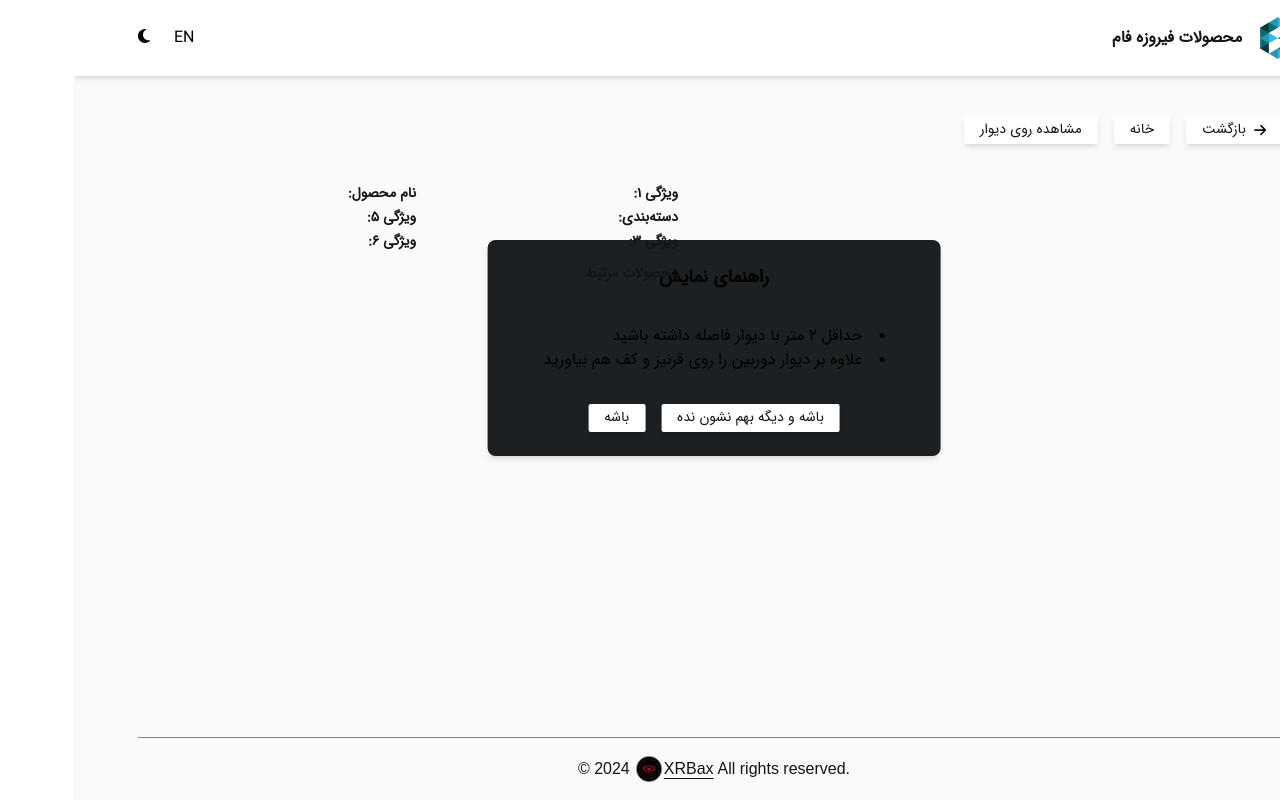
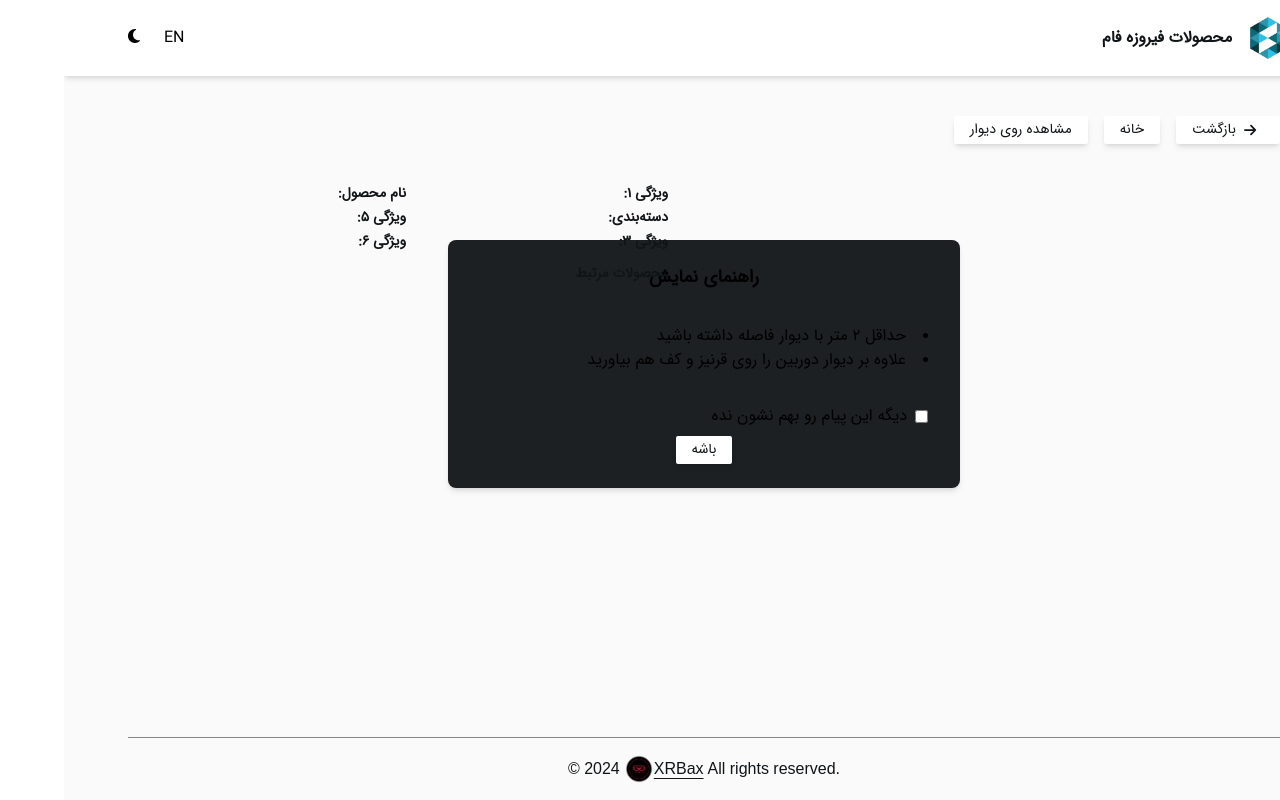
Before and after one commit to mmollaahmadi/Firouze-CO, a Next.js app: page /product/1 in a window 1280 px wide. Both pictures are taken after a click on the button "مشاهده روی دیوار". Built offline with nearby package versions, Linux system fonts and the light colour scheme.

Commit message:
change width of modal and message.

```diff
--- a/src/components/composite/Modals/GuideModalContent/GuideModalContent.tsx
+++ b/src/components/composite/Modals/GuideModalContent/GuideModalContent.tsx
@@ -1,7 +1,7 @@
 import Button from "@/components/atomic/Button";
 import { GlobalContext } from "@/context";
 import useLanguage from "@/logic/client/useLanguage";
-import { useContext } from "react";
+import { useContext, useState } from "react";
 
 export default function GuideModalContent({
   onClose,
@@ -13,10 +13,14 @@ export default function GuideModalContent({
   const { language } = useContext(GlobalContext);
   const { getContext } = useLanguage();
   const context = getContext(language);
+  const [isChecked, setIsChecked] = useState(false);
+  const handleCheckboxChange = (event: any) => {
+    setIsChecked(event.target.checked);
+  };
 
-  const displayModel = (showMeAgain: boolean = true) => {
+  const displayModel = () => {
     try {
-      if (!showMeAgain) {
+      if (isChecked === true) {
         sessionStorage?.setItem("displayModal", "false");
       }
       innerButtonRef?.current?.click();
@@ -25,21 +29,27 @@ export default function GuideModalContent({
       console.error(error);
     }
   };
+
   return (
-    <div className="grid grid-cols-1 p-6 justify-evenly items-center shadow-md bg-opacity-95 bg-SuperDarkBlue rounded-lg absolute w-250 top-0 mt-[30vh] left-1/2 -translate-x-1/2 bottom-70">
+    <div className="grid grid-cols-1 p-6 justify-evenly items-center shadow-md bg-opacity-95 bg-SuperDarkBlue rounded-lg absolute w-5/6 sm:w-2/5 top-0 mt-[30vh] left-1/2 -translate-x-1/2 bottom-70">
       <div className="text-center">
         <h1 className="text-lg font-bold">{context?.guide_lines_title}</h1>
       </div>
-      <div className="p-8">
+      <div className="px-2 py-8">
         {context?.guide_lines?.map((a) => (
           <li>{a}</li>
         ))}
       </div>
-      <div className="flex justify-center">
-        <Button
-          onClick={() => displayModel(false)}
-          label={context?.ok_and_never_show_me_again}
+      <label className="flex items-center">
+        <input
+          type="checkbox"
+          checked={isChecked}
+          onChange={handleCheckboxChange}
+          className="mx-2"
         />
+        {context?.never_show_me_again}
+      </label>
+      <div className="flex justify-center mt-2">
         <Button onClick={() => displayModel()} label={context?.ok} />
       </div>
     </div>
--- a/src/dictionaries/en.json
+++ b/src/dictionaries/en.json
@@ -20,5 +20,5 @@
     "In addition to the wall, align the camera with the cornice and floor."
   ],
   "ok": "OK",
-  "ok_and_never_show_me_again": "OK and Never Show Me Again"
+  "never_show_me_again": "Never Show Me This Message Again"
 }
--- a/src/dictionaries/fa.json
+++ b/src/dictionaries/fa.json
@@ -20,5 +20,5 @@
     "علاوه بر دیوار دوربین را روی قرنیز و کف هم بیاورید"
   ],
   "ok": "باشه",
-  "ok_and_never_show_me_again": "باشه و دیگه بهم نشون نده"
+  "never_show_me_again": "دیگه این پیام رو بهم نشون نده"
 }
```
